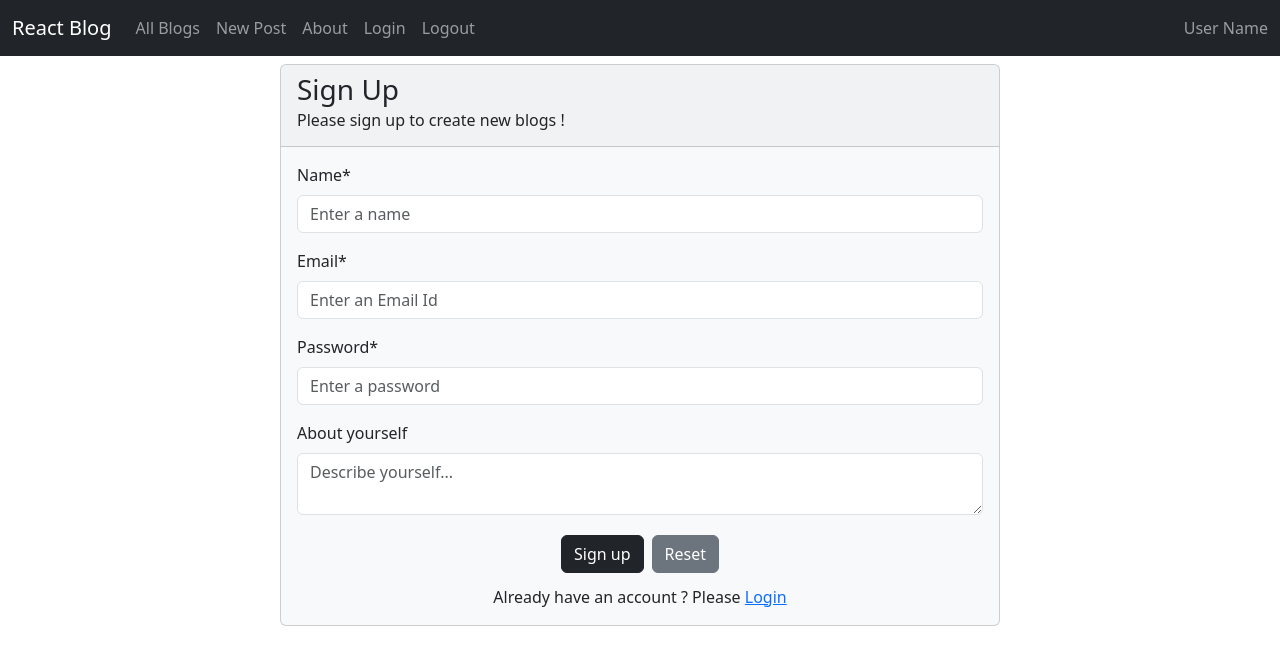
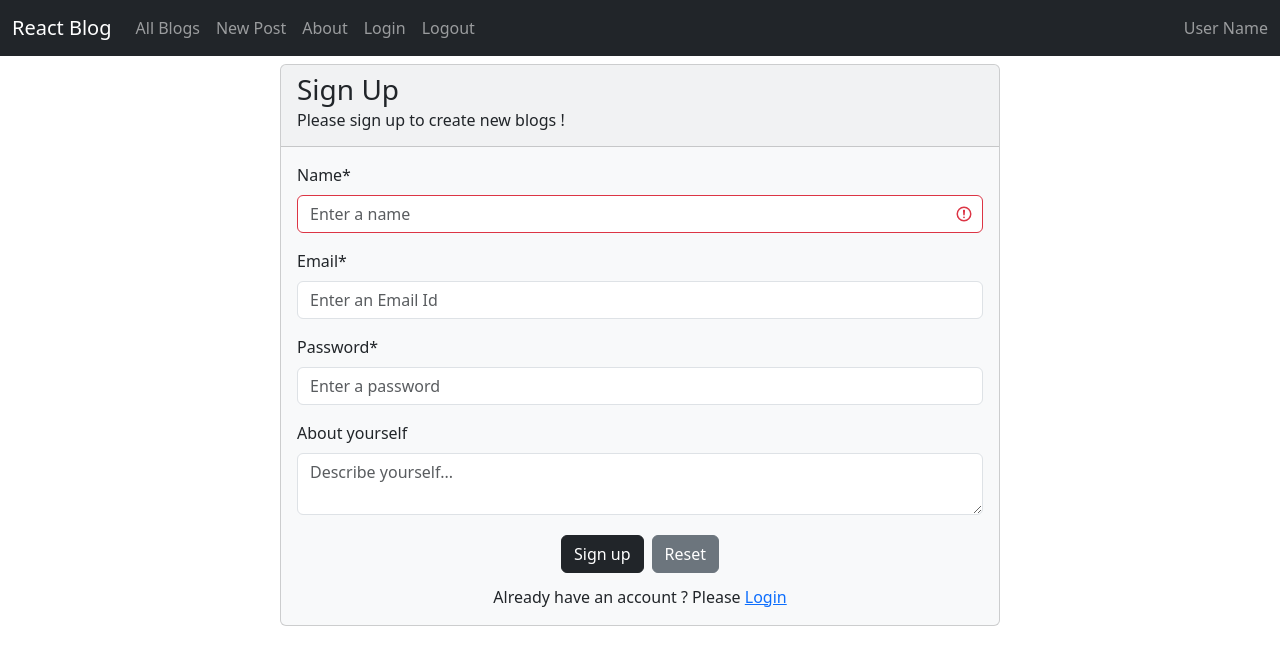
Before and after one commit to ironsubhajit/react_blog_app, a React (Create React App) app in the folder react-blog/: page /signup in a window 1280 px wide. Shown: the top 664 px of the page. Built offline with nearby package versions, Linux system fonts and the light colour scheme.

Commit message:
validation added

```diff
--- a/react-blog/package.json
+++ b/react-blog/package.json
@@ -12,6 +12,7 @@
     "react-router-dom": "^6.15.0",
     "react-scripts": "5.0.1",
     "reactstrap": "^9.2.0",
+    "validator": "^13.11.0",
     "web-vitals": "^2.1.4"
   },
   "scripts": {
--- a/react-blog/src/pages/signup.jsx
+++ b/react-blog/src/pages/signup.jsx
@@ -1,6 +1,7 @@
 import React, { useState } from "react";
 import Base from "../components/Base";
 import { Link } from "react-router-dom";
+import validator from "validator";
 import {
   Card,
   CardBody,
@@ -12,21 +13,67 @@ import {
   CardHeader,
   Form,
   FormGroup,
+  FormFeedback,
   Label,
   Input,
 } from "reactstrap";
 
 const Signup = () => {
-  const defaultState = {
+  const defaultUserState = {
     name: "",
     email: "",
     password: "",
     about: "",
   };
 
+  const defaultErrorState = {
+    nameError: [],
+    emailError: [],
+    passwordError: [],
+    isError: false,
+  };
+
+  // User state data
   const [userStateData, setUserStateData] = useState({
-    ...defaultState,
+    ...defaultUserState,
   });
+
+  // Error state
+  const [errorStateData, setErrorStateData] = useState({
+    ...defaultErrorState,
+  });
+
+  // signup validators
+  const signupFormValidator = () => {
+    const newErrors = {
+      ...defaultErrorState,
+    };
+
+    // Name - empty validation
+    if (validator.isEmpty(userStateData?.name)) {
+      newErrors.nameError.push("Name is required");
+      newErrors.isError = true;
+    }
+    // Name - length validation
+    if (!validator.isLength(userStateData?.name, { min: 2 })) {
+      newErrors.nameError.push("Name must be at least 2 characters long");
+      newErrors.isError = true;
+    }
+    // email validation
+    if (!validator.isEmail(userStateData?.email)) {
+      newErrors.emailError.push("Invalid email address");
+      newErrors.isError = true;
+    }
+    // Password - length validation
+    if (!validator.isLength(userStateData?.password, { min: 6 })) {
+      newErrors.passwordError.push(
+        "Password must be at least 6 characters long"
+      );
+      newErrors.isError = true;
+    }
+
+    return errorStateData?.isError;
+  };
 
   // Set changed input field value in the user state data
   const handleInputChange = (event, key) => {
@@ -35,15 +82,21 @@ const Signup = () => {
 
   // Reset user signup form
   const resetSignUpForm = () => {
-    setUserStateData({ ...defaultState });
+    setUserStateData({ ...defaultUserState });
   };
 
   // Submit signup form
   const submitSignUpForm = (event) => {
     event.preventDefault();
 
+
+    // data validation - client side
+    if (signupFormValidator()) {
+      return;
+    }
     console.log(userStateData);
-    // data validation - client side
+
+    // add errors to check
 
     // invoke server api
 
@@ -80,8 +133,10 @@ const Signup = () => {
                     type="text"
                     required
                     onChange={(e) => handleInputChange(e, "name")}
-                    value={userStateData.name}
+                    value={userStateData?.name}
+                    invalid={errorStateData?.nameError ? true : false}
                   />
+                  <FormFeedback>{ errorStateData?.nameError[0] }</FormFeedback>
                 </FormGroup>
                 {/* Email field */}
                 <FormGroup>
@@ -95,6 +150,7 @@ const Signup = () => {
                     onChange={(e) => handleInputChange(e, "email")}
                     value={userStateData.email}
                   />
+                  <FormFeedback>Error in this field</FormFeedback>
                 </FormGroup>
                 {/* Password field */}
                 <FormGroup>
@@ -108,6 +164,7 @@ const Signup = () => {
                     onChange={(e) => handleInputChange(e, "password")}
                     value={userStateData.password}
                   />
+                  <FormFeedback>Error in this field</FormFeedback>
                 </FormGroup>
                 {/* About field */}
                 <FormGroup>
```
